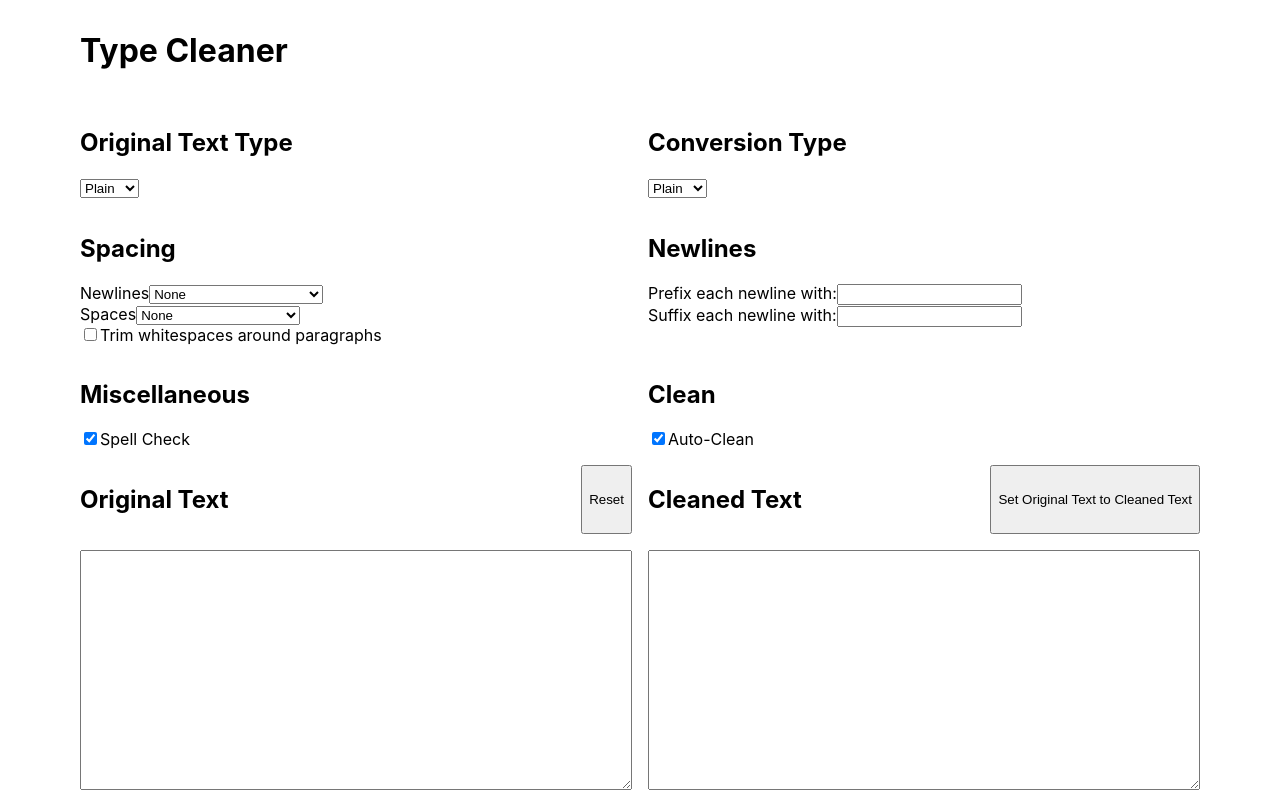
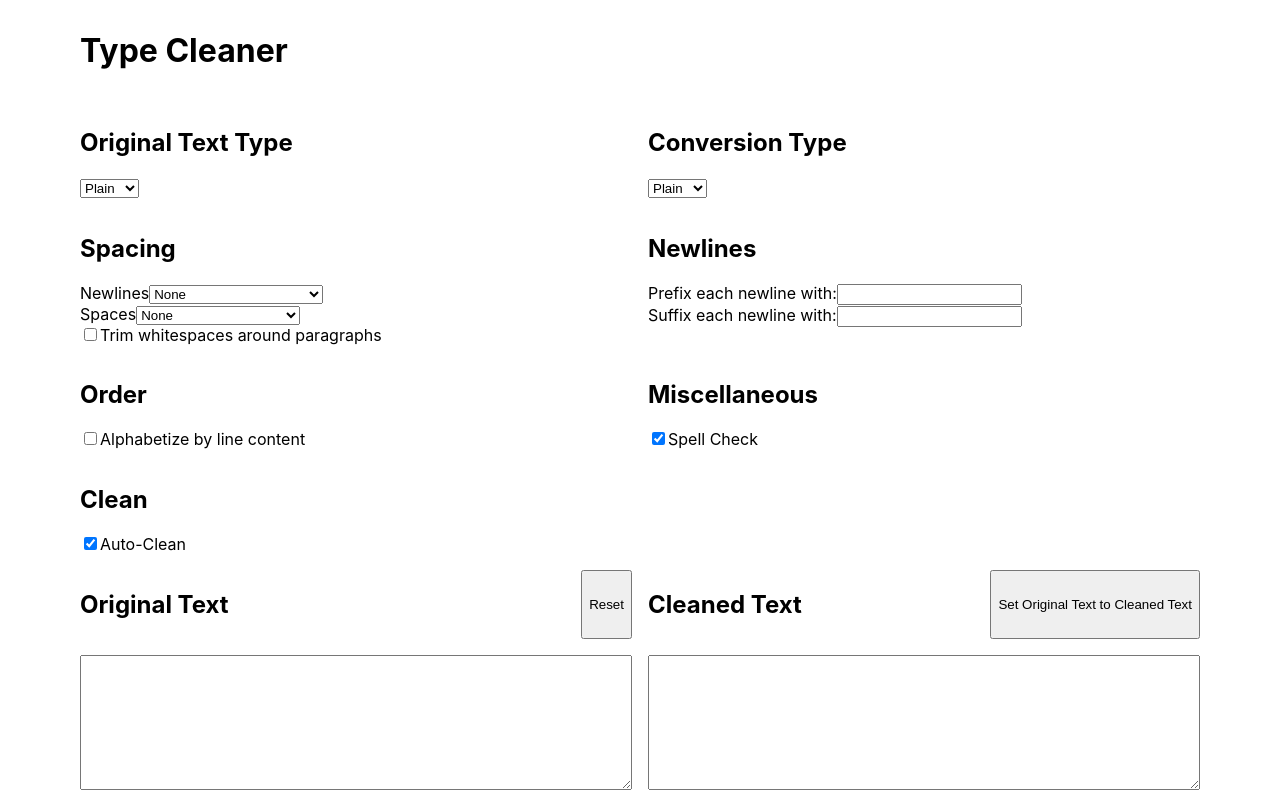
Before and after one commit to mattlean/typecleaner, a React (Create React App) app: page / in a window 1280 px wide. Built offline with nearby package versions, Linux system fonts and the light colour scheme.

Commit message:
Add order functionality

```diff
--- a/src/components/App.js
+++ b/src/components/App.js
@@ -13,6 +13,7 @@ function App() {
   const [trim, setTrim] = useState(false)
   const [prefix, setPrefix] = useState('')
   const [suffix, setSuffix] = useState('')
+  const [abc, setABC] = useState(false)
   const [spellCheck, setSpellcheck] = useState(true)
   const [origTxt, setOrigTxt] = useState('')
   const [cleanTxt, setCleanTxt] = useState('')
@@ -160,6 +161,7 @@ function App() {
       }
     }
 
+    // Wrap newlines with characters
     if(prefix || suffix) {
       const newlines = newTxt.split('\n')
       for(const i in newlines) {
@@ -186,6 +188,11 @@ function App() {
       newTxt = encode(newTxt, { allowUnsafeSymbols: true })
     } else if(htmlEntities === 'decode') {
       newTxt = decode(newTxt)
+    }
+
+    // Order
+    if(abc) {
+      newTxt = newTxt.split('\n').sort().join('\n')
     }
 
     console.log(JSON.stringify(newTxt))
@@ -219,6 +226,7 @@ function App() {
     trim,
     prefix,
     suffix,
+    abc,
     spellCheck,
     origTxt,
     cleanTxt,
@@ -328,6 +336,13 @@ function App() {
         </section>
         {html}
         <section>
+          <h2>Order</h2>
+          <label>
+            <input type="checkbox" checked={abc} onChange={(e) => setABC(e.target.checked)} />
+            Alphabetize by line content
+          </label>
+        </section>
+        <section>
           <h2>Miscellaneous</h2>
           <label>
             <input type="checkbox" checked={spellCheck} onChange={(e) => setSpellcheck(e.target.checked)} />
```
